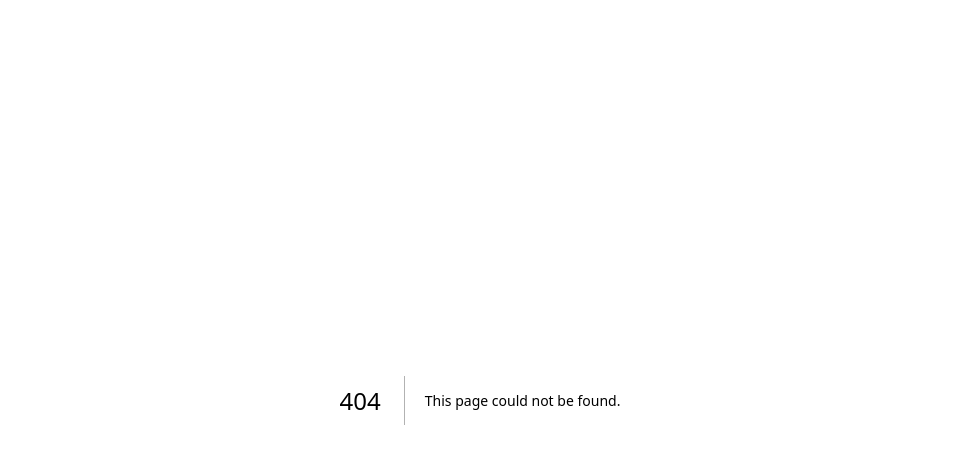
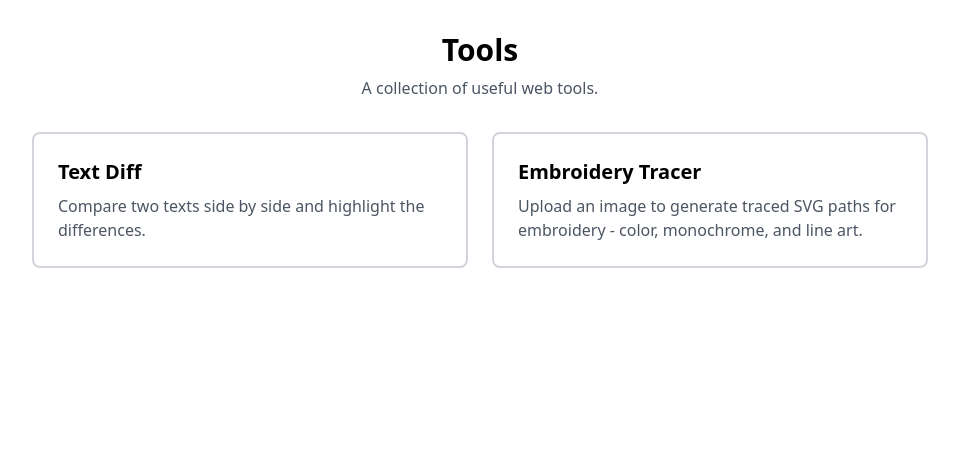
Before and after one commit to EstebanDalelR/estebandalelr.github.io, a Next.js app: page /tools in a window 1280 px wide. Before the commit this address had no page. Shown: the top 464 px of the page, without its empty margins (160-1119 px from the left). Built offline with nearby package versions, Linux system fonts and the light colour scheme.

Commit message:
Add tools index page and loading state
https://claude.ai/code/session_01KpcEZVTLhscxmyRzEikyn7

```diff
--- /dev/null
+++ b/app/tools/loading.tsx
@@ -0,0 +1,8 @@
+export default function Loading() {
+  return (
+    <div className="w-full min-h-screen flex flex-col items-center justify-center">
+      <div className="animate-spin rounded-full h-16 w-16 border-b-4 border-blue-500"></div>
+      <p className="mt-4 text-lg text-gray-600">Loading...</p>
+    </div>
+  );
+}
--- /dev/null
+++ b/app/tools/page.tsx
@@ -0,0 +1,36 @@
+import Link from "next/link";
+
+const tools = [
+  {
+    name: "Text Diff",
+    description: "Compare two texts side by side and highlight the differences.",
+    href: "/tools/textDiff",
+  },
+  {
+    name: "Embroidery Tracer",
+    description:
+      "Upload an image to generate traced SVG paths for embroidery - color, monochrome, and line art.",
+    href: "/tools/embroideryTracer",
+  },
+];
+
+export default function ToolsIndex() {
+  return (
+    <div className="w-full min-h-screen flex flex-col items-center p-8">
+      <h1 className="text-3xl font-bold mb-2">Tools</h1>
+      <p className="text-gray-600 mb-8">A collection of useful web tools.</p>
+      <div className="grid grid-cols-1 md:grid-cols-2 gap-6 w-full max-w-4xl">
+        {tools.map((tool) => (
+          <Link
+            key={tool.href}
+            href={tool.href}
+            className="border-2 border-gray-300 rounded-lg p-6 hover:border-blue-500 hover:shadow-md transition-all"
+          >
+            <h2 className="text-xl font-semibold mb-2">{tool.name}</h2>
+            <p className="text-gray-600">{tool.description}</p>
+          </Link>
+        ))}
+      </div>
+    </div>
+  );
+}
```
